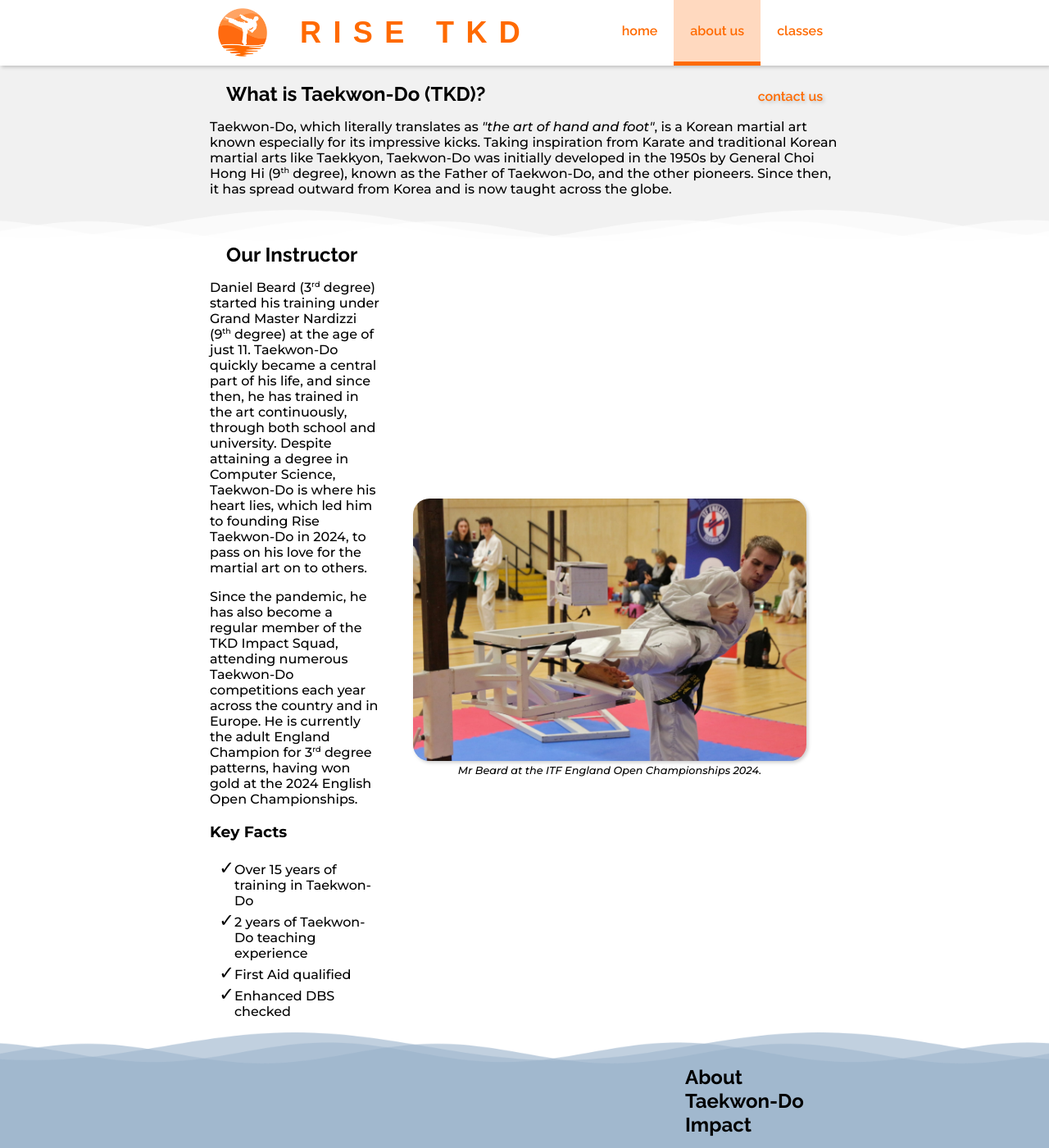
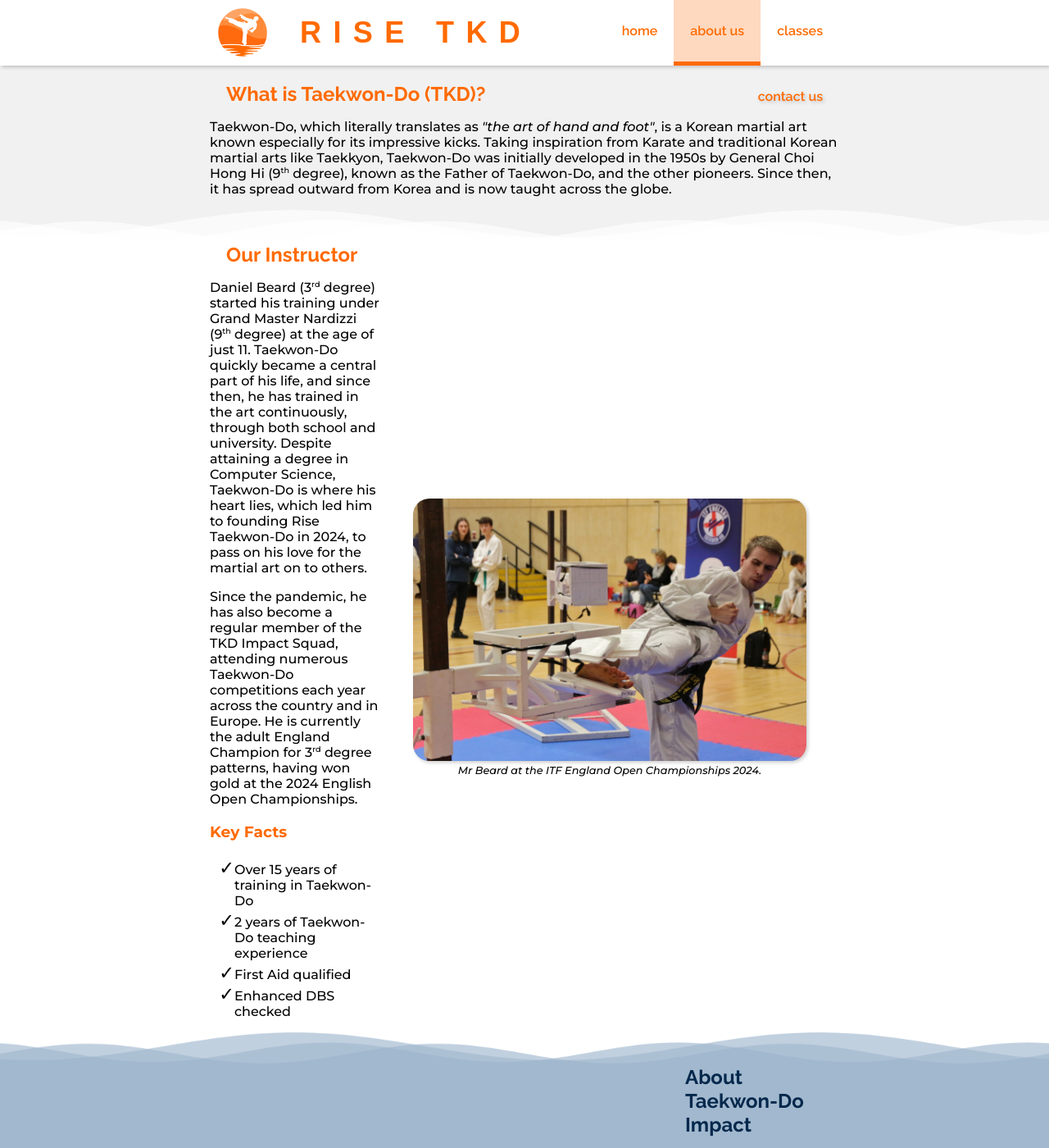
Before and after one commit to RiseTKD/risetkd.github.io, a Jekyll site: the page built from pages/about-us.html, in a window 1280 px wide and 1400 px high. Shown: the whole window at 82% size. Built offline with Jekyll 4.4.1, drawn with Linux system fonts in a browser that asks for light colours; nearby versions of some CDN libraries; some web fonts are replaced.

Commit message:
Finish all styling for sections and their contents

```diff
--- a/_config.yml
+++ b/_config.yml
@@ -1,5 +1,5 @@
 url: "https://www.risetkd.co.uk" # the base hostname & protocol for your site, e.g. http://example.com
 baseurl: "" # the subpath of your site, e.g. /blog
 title: "Rise Taekwon-Do" # the name of your site, e.g. ACME Corp.
-desc: Teaching ITF Taekwon-Do in north London since 2024.
+desc: Martial arts school teaching ITF Taekwon-Do in north London since 2024.
 lang: en-GB
--- a/assets/css/custom/about-us.css
+++ b/assets/css/custom/about-us.css
@@ -22,3 +22,29 @@
 	content: '✓';
 	font-size: 1.4em;
 }
+
+#section-itf .button {
+	border-color: var(--button-colour-text);
+}
+
+#section-impact {
+	--col-section-heading: #04284C;
+	--col-section-text: black;
+	--col-section-bg: #A1B8CE;
+	--col-button-text: white;
+	--col-button-normal: #04284C;
+	--col-button-hover: #466B8F;
+	--col-button-bg-normal: #04284C;
+	--col-button-bg-hover: #466B8F;
+}
+
+#section-itf {
+	--col-section-heading: #1D1D1B;
+	--col-section-text: #1D1D1B;
+	--col-section-bg: white;
+	--col-button-text: #1D1D1B;
+	--col-button-normal: transparent;
+	--col-button-hover: transparent;
+	--col-button-bg-normal: transparent;
+	--col-button-bg-hover: transparent;
+}
--- a/assets/css/global.css
+++ b/assets/css/global.css
@@ -12,6 +12,9 @@
 	--col-section-heading: var(--col-accent-dark);
 	--col-section-text: var(--col-text);
 	--col-section-bg: var(--col-bg-plain);
+	--col-button-text: white;
+	--col-button-normal: var(--col-accent-dark);
+	--col-button-hover: var(--col-accent-light);
 }
 
 body {
@@ -19,6 +22,10 @@
 	margin: 0;
 	font-family: 'Montserrat', sans-serif;
 	font-weight: 450;
+}
+
+h1, h2, h3, h4, h5, h6 {
+	color: var(--col-accent-dark);
 }
 
 h1 {
@@ -142,15 +149,15 @@
 	font-size: 0.8em;
 }
 
-section:nth-child(3n) > .divider {
+.section:nth-child(3n) > .divider {
 	background-position-x: 33.333%;
 }
 
-section:nth-child(3n + 1) > .divider {
+.section:nth-child(3n + 1) > .divider {
 	background-position-x: 66.666%;
 }
 
-section:nth-child(2n) {
+.section:nth-child(2n) {
 	background-color: white;
 }
 
@@ -158,10 +165,45 @@
 	background-image: url('/assets/img/divider-white.png');
 }
 
-section:nth-child(2n + 1) {
+.section:nth-child(2n + 1) {
 	background-color: #f1f1f1;
 }
 
 .section:nth-child(2n + 1) > .divider {
 	background-image: url('/assets/img/divider-grey.png');
 }
+
+.section h1,
+.section h2,
+.section h3,
+.section h4,
+.section h5,
+.section h6 {
+	color: var(--col-section-heading);
+}
+
+.section {
+	color: var(--col-section-text);
+}
+
+.button {
+	margin: 0 10px 10px 10px;
+	transition: 0.5s;
+	display: inline-block;
+	background-color: var(--col-button-bg-normal, var(--col-button-normal));
+	border: 1px solid var(--col-button-border-normal, var(--col-button-normal));
+	border-radius: 50px;
+	color: var(--col-button-text);
+	font-weight: bold;
+	text-decoration: none;
+	width: fit-content;
+	margin-left: 10px;
+	padding: 9px 19px;
+}
+
+.button:hover {
+	transition: 0.5s;
+	background-color: var(--col-button-bg-hover, var(--col-button-hover));
+	border: 1px solid var(--col-button-border-hover, var(--col-button-hover));
+	text-decoration: underline;
+}
```
